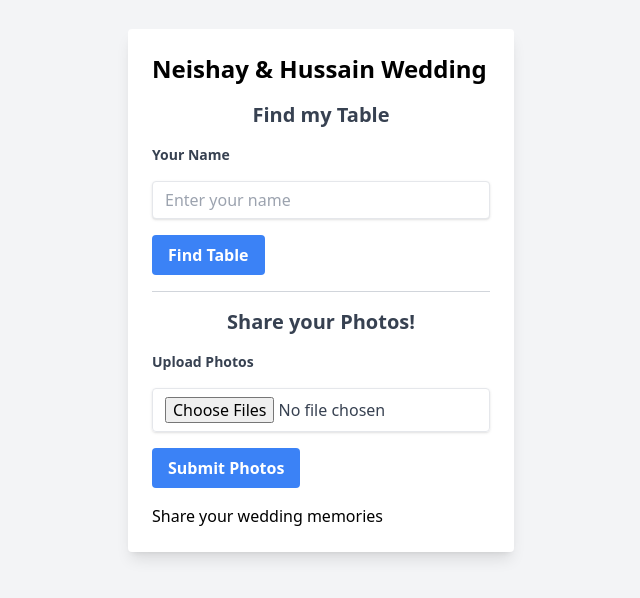
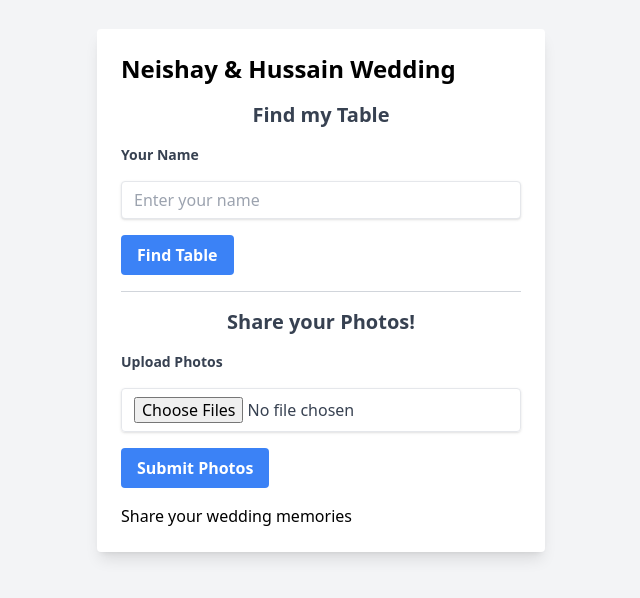
Before and after one commit to ibayub/wedding, a Next.js app: page / in a window 1280 px wide. Shown: the part 110-708 px from the top of the page, without its empty margins (319-959 px from the left). Built offline with nearby package versions, Linux system fonts and the light colour scheme.

Commit message:
ui updated again

```diff
--- a/components/ui/ui.tsx
+++ b/components/ui/ui.tsx
@@ -32,8 +32,8 @@ export const Label: React.FC<React.LabelHTMLAttributes<HTMLLabelElement>> = ({ c
 };
 
 // Card Component (with Header, Content, Footer)
-export const Card: React.FC<{ children: ReactNode }> = ({ children }) => {
-  return <div className="rounded overflow-hidden shadow-lg bg-white p-6">{children}</div>;
+export const Card: React.FC<React.HTMLAttributes<HTMLDivElement> & { children: ReactNode }> = ({ children, className, ...props }) => {
+  return <div className={`rounded overflow-hidden shadow-lg bg-white p-6 ${className}`} {...props}>{children}</div>;
 };
 
 export const CardHeader: React.FC<{ children: ReactNode }> = ({ children }) => {
```
